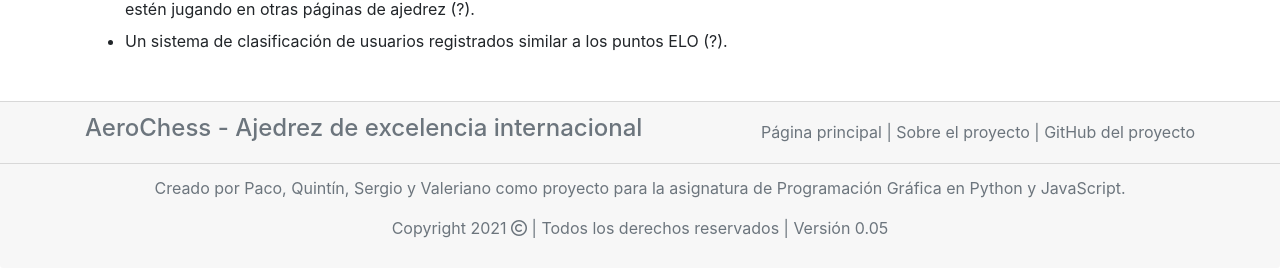
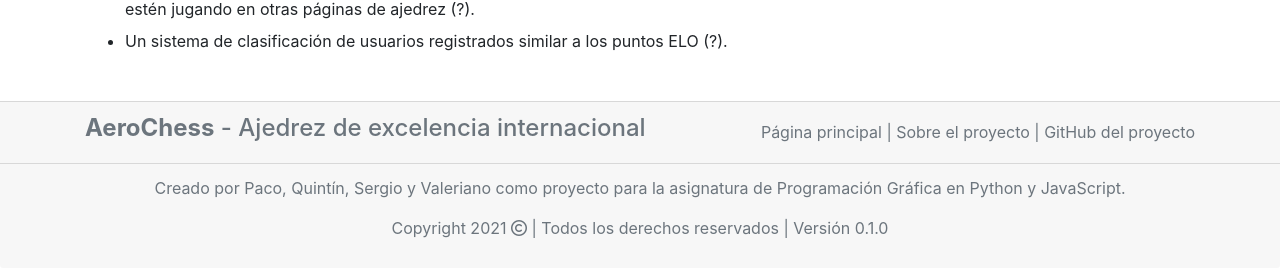
Before and after one commit to spalmeiro/AeroChess, a Django app: page /about in a window 1280 px wide. Shown: the part 1125-1393 px from the top of the page. Run offline with Django 3.2, Linux system fonts and the light colour scheme; some libraries are stand-ins or nearby versions.

Commit message:
Cambios footer.html y runserver.bat

```diff
--- a/game/templates/about.html
+++ b/game/templates/about.html
@@ -78,48 +78,6 @@
     </main>
 
    <!-- Pie de página -->
-   <footer class="mt-5">
-
-    <div class="card-footer">
-
-        <div class="container">
-
-            <div class="row">
-
-                <!-- Título -->
-                <div class="col">
-                    <h4 class="text-muted">AeroChess - Ajedrez de excelencia internacional</h4>
-                </div>
-
-                <!-- Links -->
-                <div class="col-auto d-flex flex-column justify-content-center">
-                    <div class="text-muted text-right">
-                        <a class="text-muted" href="/" title="Página principal">Página principal</a> |
-                        <a class="text-muted" href="/about" title="Sobre el proyecto">Sobre el proyecto</a> |
-                        <a class="text-muted" href="" title="GitHub del proyecto">GitHub del proyecto</a>
-                    </div>
-                </div>
-
-            </div>
-
-        </div>
-
-    </div>
-
-    <div class="card-footer">
-
-        <div class="container">
-
-            <!-- Autores y copyright -->
-            <div class="text-muted text-center">
-                <p>Creado por Paco, Quintín, Sergio y Valeriano como proyecto para la asignatura de Programación Gráfica en Python y JavaScript.</p>
-                <p>Copyright 2021 <span class="far fa-copyright"></span> | Todos los derechos reservados | Versión  0.05</p>
-            </div>
-
-        </div>
-
-    </div>
-
-</footer>
+   {% include "footer.html" %}
 
 {% endblock %}
--- /dev/null
+++ b/game/templates/footer.html
@@ -0,0 +1,42 @@
+<!DOCTYPE html>
+
+<footer class="mt-5">
+
+    <div class="card-footer">
+
+        <div class="container">
+
+            <div class="row">
+
+                <div class="col">
+                    <h4 class="text-muted"><strong>AeroChess</strong> - Ajedrez de excelencia internacional</h4>
+                </div>
+
+                <div class="col-auto d-flex flex-column justify-content-center">
+                    <div class="text-muted text-right">
+                        <a class="text-muted" href="/" title="Página principal">Página principal</a> |
+                        <a class="text-muted" href="/about" title="Sobre el proyecto">Sobre el proyecto</a> |
+                        <a class="text-muted" href="" title="GitHub del proyecto">GitHub del proyecto</a>
+                    </div>
+                </div>
+
+            </div>
+
+        </div>
+
+    </div>
+
+    <div class="card-footer">
+
+        <div class="container">
+
+            <div class="text-muted text-center">
+                <p>Creado por Paco, Quintín, Sergio y Valeriano como proyecto para la asignatura de Programación Gráfica en Python y JavaScript.</p>
+                <p>Copyright 2021 <span class="far fa-copyright"></span> | Todos los derechos reservados | Versión  0.1.0</p>
+            </div>
+
+        </div>
+
+    </div>
+
+</footer>
```
Also changed, not shown: game/templates/index.html (+1 -40 lines), 1 other file.
